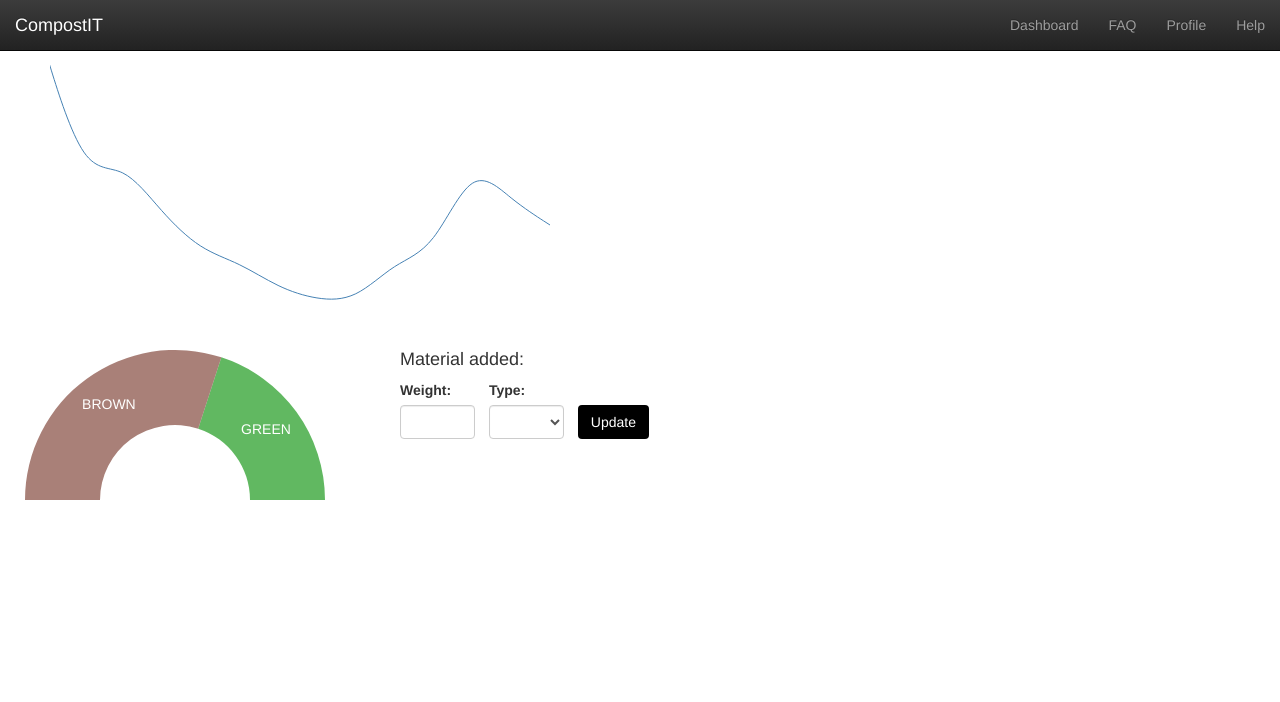
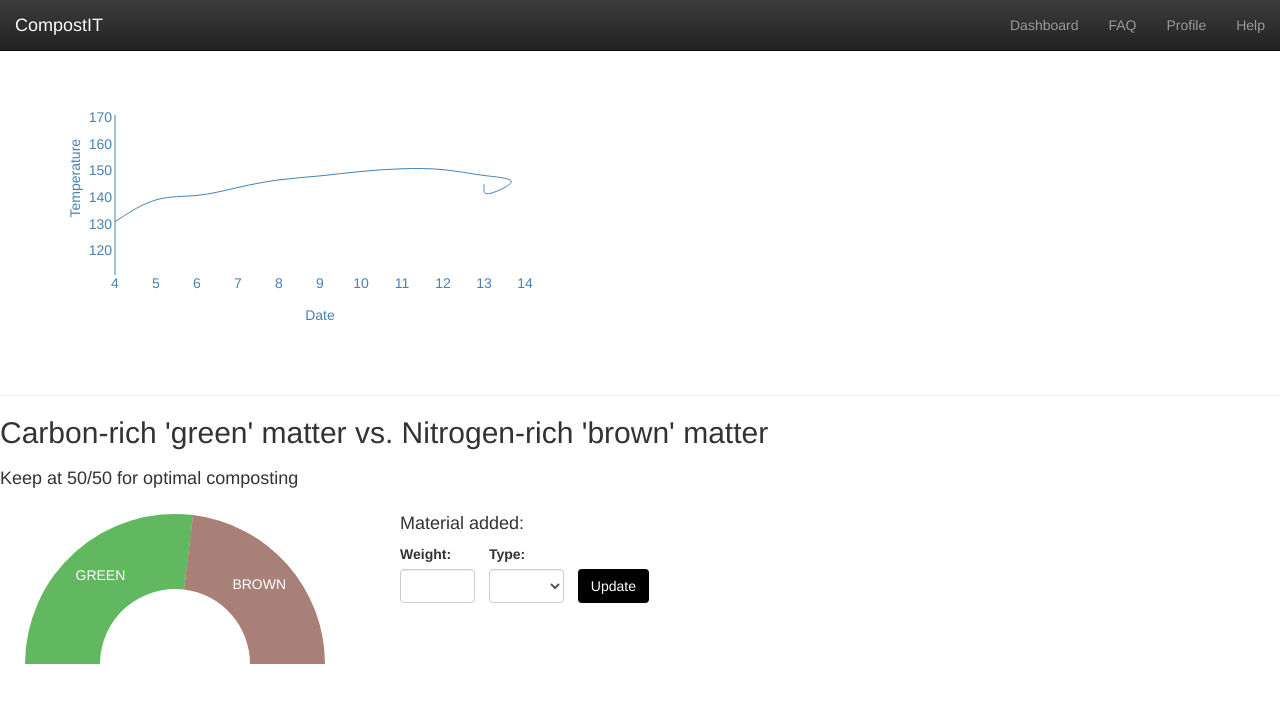
Before and after one commit to allisonlucas/ru-work, a plain HTML site: page Projects/midterm_chart/chart.html in a window 1280 px wide. Drawn offline with nearby package versions, Linux system fonts and the light colour scheme.

Commit message:
midterm in progress

```diff
--- a/Projects/midterm_chart/chart.css
+++ b/Projects/midterm_chart/chart.css
@@ -10,11 +10,19 @@
     float: left;
 }
 
-#graph {
+.temp-graph {
+    width: 600;
 	stroke: steelblue;
 	stroke-width: 1;
 	fill: none;
 	margin: 50px;
+	padding: 20px;
+}
+
+.x-axis text,
+.y-axis text {
+    stroke: none;
+    fill: steelblue
 }
 
 h3 {
--- a/Projects/midterm_chart/chart.html
+++ b/Projects/midterm_chart/chart.html
@@ -53,7 +53,11 @@
   </header>
   <main>
     <!-- DISPLAY GRAPH IN D3 -->
-    <div id="graph" style="width:500px; height:250px;"></div>
+    <div class="temp-graph">
+    </div>
+    <hr>
+    <h2>Carbon-rich 'green' matter vs. Nitrogen-rich 'brown' matter</h2>
+    <h3>Keep at 50/50 for optimal composting</h3>
     <!--  DISPLAY DONUT WITH D3 -->
     <div class="svg-div">
     </div>
--- a/Projects/midterm_chart/chart.js
+++ b/Projects/midterm_chart/chart.js
@@ -4,13 +4,12 @@
 
   function chartController () {
     var c = this
+
     // ==================================================
     // D3 CODE TO POPULATE GRAPH
     // ==================================================
-    function displayGraph (id, width, height, interpolation, animate, updateDelay, transitionDelay) {
+    function displayGraph (id, width, height, margin, interpolation, updateDelay) {
       // create an SVG element inside the #graph div that fills 100% of the div
-      var graph = d3.select(id).append('svg:svg').attr('width', '100%').attr('height', '100%')
-
       var lineData = {
         day: [1, 2, 3, 4, 5, 6, 7, 8, 9, 10, 11, 12, 13, 14],
         temp: [140, 143, 145, 131, 141, 140, 144, 147, 148, 150, 151, 151, 148, 147],
@@ -18,11 +17,45 @@
         idealTempMin: [140],
         idealTempMax: [160]
       }
+
+      function draw () {
+        var graph = d3.select(".temp-graph").append('svg:svg').attr("id", "graph").attr('width', '500').attr('height', '250').attr('margin', '45')
+
           // X scale
-      var xRange = d3.scale.linear().domain([d3.min(lineData.day), d3.max(lineData.day)]).range([-5, width])
+        var xRange = d3.scale.linear().domain([d3.min(lineData.day), d3.max(lineData.day)]).range([margin, width - margin])
         // starting point is -5 so the first value doesn't show and slides off the edge as part of the transition
         // Y scale
-      var yRange = d3.scale.linear().domain([d3.min(lineData.temp), d3.max(lineData.temp)]).range([0, height])
+        var yRange = d3.scale.linear().domain([d3.min(lineData.temp) - 20, d3.max(lineData.temp) + 20]).range([height - margin, margin])
+
+        // Plot the x and y axes & append
+        var xAxis = d3.svg.axis()
+          .scale(xRange)
+          .tickSize(0)
+        var yAxis = d3.svg.axis()
+          .scale(yRange)
+          .ticks(6)
+          .tickSize(0)
+          .orient('left')
+
+        graph.append('svg:g')
+          .attr('class', 'x-axis')
+          .attr('transform', 'translate(0,' + (height - margin) + ')')
+          .call(xAxis)
+          .append("text")
+            .attr("x", width / 2 )
+            .attr("y",  margin)
+            .style("text-anchor", "middle")
+            .text("Date")
+
+        graph.append('svg:g')
+          .attr('class', 'y-axis')
+          .attr('transform', 'translate(' + margin + ',0)')
+          .call(yAxis)
+          .append("text")
+            .attr("transform", "rotate(-90)")
+            .attr("y", 0 - 35)
+            .attr("x",0 - ((height + margin) / 2))
+            .text("Temperature")
 
         // Plot the temp line & append it
         var lineFunc = d3.svg.line()
@@ -35,39 +68,28 @@
           .interpolate(interpolation)
 
         graph.append('svg:path')
-        .attr('d', lineFunc(lineData.day))
+          .attr('d', lineFunc(lineData.temp))
 
-      function redrawWithAnimation () {
-        // update with animation
-        graph.selectAll('path')
-          .data([lineData.temp]) // set the new data
-          .attr('transform', 'translate(' + xRange(6) + ')') // set the transform to the right by x(1) pixels (6 for the scale we've set) to hide the new value
-          .attr('d', lineFunc(lineData.temp)) // apply the new data values ... but the new value is hidden at this point off the right of the canvas
-          .transition() // start a transition to bring the new value into view
-          .ease('linear')
-          .duration(1500) // for this demo we want a continual slide so set this to the same as the setInterval amount below
-          .attr('transform', 'translate(' + xRange(0) + ')') // animate a slide to the left back to x(0) pixels to reveal the new value
-      }
-
-      function redrawWithoutAnimation () {
-        // static update without animation
         graph.selectAll('path')
             .data([lineData.temp]) // set the new data
             .attr('d', lineFunc(lineData.temp)) // apply the new data values
       }
+      draw()
 
       setInterval(function () {
+
+        lineData.day.shift() // remove the first element of the array
+        var j = lineData.day.length
+
+        lineData.day.push(j++)
         var v = lineData.temp.shift() // remove the first element of the array
         lineData.temp.push(v) // add a new element to the array (we're just taking the number we just shifted off the front and appending to the end)
-        if (animate) {
-          redrawWithAnimation()
-        } else {
-          redrawWithoutAnimation()
+        d3.select('#graph').remove()
+        draw()
+      }, updateDelay)
     }
-      }, updateDelay)
 
-    }
-    displayGraph('#graph', 500, 250, 'basis', false, 1500, 750)
+    displayGraph('#graph', 500, 250, 45, 'basis', 1500)
     // ==================================================
     // D3 CODE TO POPULATE DOUGHNUT
     // ==================================================
@@ -79,17 +101,20 @@
       color = ['#2ca02c', '#8c564b']
 
     c.data = [{
-      'label': 'GREEN',
-      'value': [40]
+      label: 'GREEN',
+      value: 53.846154
     }, {
-      'label': 'BROWN',
-      'value': [60]
+      label: 'BROWN',
+      value: 46.153846
     }]
 
     c.weightObj = {
       green: [0.5, 3, 0.75, 1],
       brown: [2, 1, 1, 0.5]
     }
+
+    console.log('Green starting percent:' + c.data[0].value)
+    console.log('Brown starting percent:' + c.data[1].value)
 
     c.submit = function () {
       console.log('Submit Data')
@@ -105,11 +130,14 @@
         })
         console.log("Green Total: ", greenTotal)
         var percentBrown = (brownTotal / (greenTotal + brownTotal)) * 100
-        console.log("percent brown: ", percentBrown)
-        c.data[1].value.splice(0, 1, percentBrown)
-        console.log(c.data[1].value)
+        var percentGreen = (greenTotal / (greenTotal + brownTotal)) * 100
+        c.data[1].value = percentBrown
+        c.data[0].value = percentGreen
+        console.log('New percent brown: ' + c.data[1].value)
+        console.log('New percent green: ' + c.data[0].value)
       } else {
         c.weightObj.green.push(c.weight)
+        console.log(c.weightObj.green)
         var greenTotal = c.weightObj.green.reduce(function (a, b) {
           return a + b
         })
@@ -117,10 +145,13 @@
         var brownTotal = c.weightObj.brown.reduce(function (a, b) {
           return a + b
         })
+        console.log("Brown Total: ", brownTotal)
         var percentGreen = (greenTotal / (greenTotal + brownTotal)) * 100
-        console.log("Percent Green: ", percentGreen)
-        c.data[0].value.splice(0, 1, percentGreen)
-
+        var percentBrown = (brownTotal / (greenTotal + brownTotal)) * 100
+        c.data[0].value = percentGreen
+        c.data[1].value = percentBrown
+        console.log('New percent brown: ' + c.data[1].value)
+        console.log('New percent green: ' + c.data[0].value)
       }
       c.weight = ''
       c.color = ''
@@ -168,7 +199,6 @@
         return 'translate(' + arc.centroid(d) + ')'
       })
       .attr('text-anchor', 'middle')
-      // .attr('padding', '10')
       .attr('fill', '#ffffff')
       .text(function (d, i) {
         return c.data[i].label
```
Lines whose indentation alone changed are shown as unchanged.
